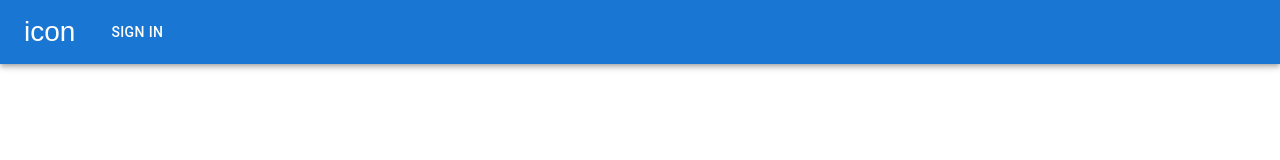
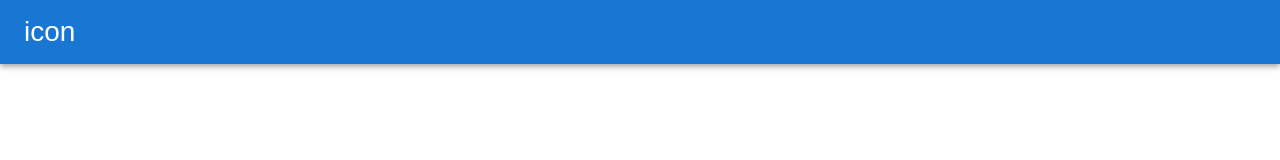
Before and after one commit to AndAndrew/cards, a React (Create React App) app: page /#/login in a window 1280 px wide. Shown: the top 160 px of the page. Built offline with nearby package versions, Linux system fonts and the light colour scheme.

Commit message:
fix: fixed logout button location

```diff
--- a/src/app/ButtonAppBar.tsx
+++ b/src/app/ButtonAppBar.tsx
@@ -1,18 +1,13 @@
 import React from 'react'
 
 import { AppBar, Box, Button, IconButton, Toolbar, Typography } from '@mui/material'
-import { Navigate } from 'react-router-dom'
 
 import { useAppDispatch, useAppSelector } from '../common/hooks/react-redux-hooks'
-import { LoginTC, logOutTC } from '../features/auth/authReducer'
+import { logOutTC } from '../features/auth/authReducer'
 
 export const ButtonAppBar = () => {
   const isLoggedIn = useAppSelector(state => state.auth.isLoggedIn)
   const dispatch = useAppDispatch()
-
-  const loginHandler = () => {
-    return <Navigate to={'/login'} />
-  }
   const logoutHandler = () => {
     dispatch(logOutTC())
   }
@@ -20,17 +15,13 @@ export const ButtonAppBar = () => {
   return (
     <Box sx={{ flexGrow: 1 }}>
       <AppBar position="static">
-        <Toolbar>
+        <Toolbar style={{ justifyContent: 'space-between' }}>
           <IconButton size="large" edge="start" color="inherit" aria-label="menu" sx={{ mr: 2 }}>
             icon
           </IconButton>
-          {isLoggedIn ? (
+          {isLoggedIn && (
             <Button color="inherit" onClick={logoutHandler}>
               Log Out
-            </Button>
-          ) : (
-            <Button color="inherit" onClick={loginHandler}>
-              Sign In
             </Button>
           )}
         </Toolbar>
--- a/src/features/auth/login/LoginPage.tsx
+++ b/src/features/auth/login/LoginPage.tsx
@@ -129,7 +129,6 @@ export const LoginPage = () => {
               </Button>
             </FormGroup>
             {error && <div className={styles.error}>{error}</div>}
-
             <div>
               <div>Already have an account?</div>
               <a className={styles.signUp} href={'RegisterPage#/register'}>
```
